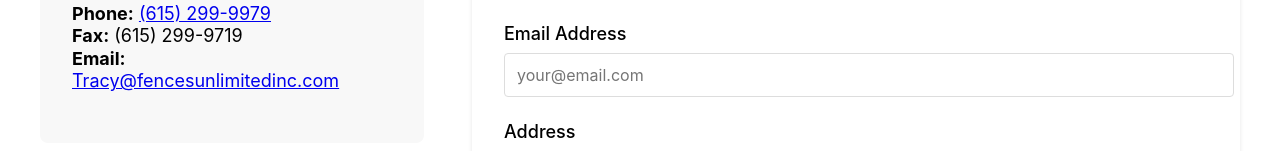
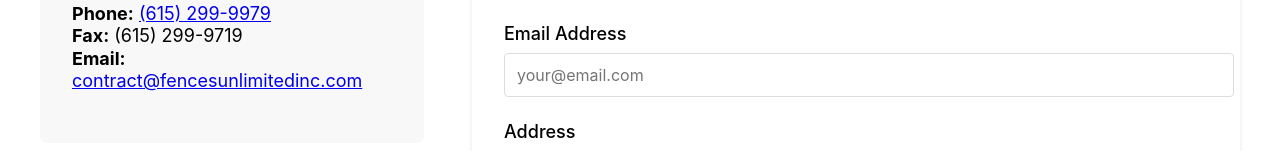
Before and after one commit to fences-unlimited-inc/fences-unlimited-inc, a SvelteKit app: page /contact in a window 1280 px wide. Shown: the part 626-777 px from the top of the page. Built offline with nearby package versions, Linux system fonts and the light colour scheme; a web font is replaced by a local one.

Commit message:
Update email

```diff
--- a/src/app.html
+++ b/src/app.html
@@ -52,7 +52,7 @@
 				"openingHours": "Mo 09:00-05:00 Tu 09:00-05:00 We 09:00-05:30 Th 09:00-05:00 Fr 09:00-05:00",
 				"telephone": "(615) 299-9979",
 				"faxNumber": "(615) 299-9719",
-				"email": "Tracy@fencesunlimitedinc.com",
+				"email": "contact@fencesunlimitedinc.com",
 				"currenciesAccepted": "USD",
 				"isicV4": "4390",
 				"naics": "238990",
--- a/src/routes/contact/+page.svelte
+++ b/src/routes/contact/+page.svelte
@@ -93,7 +93,7 @@
 					<strong>Phone:</strong> <a href={PHONE_NUMBER_HREF}>{PHONE_NUMBER}</a><br />
 					<strong>Fax:</strong> (615) 299-9719<br />
 					<strong>Email:</strong>
-					<a href="mailto:Tracy@fencesunlimitedinc.com">Tracy@fencesunlimitedinc.com</a>
+					<a href="mailto:contract@fencesunlimitedinc.com">contract@fencesunlimitedinc.com</a>
 				</p>
 			</div>
 		</section>
```
